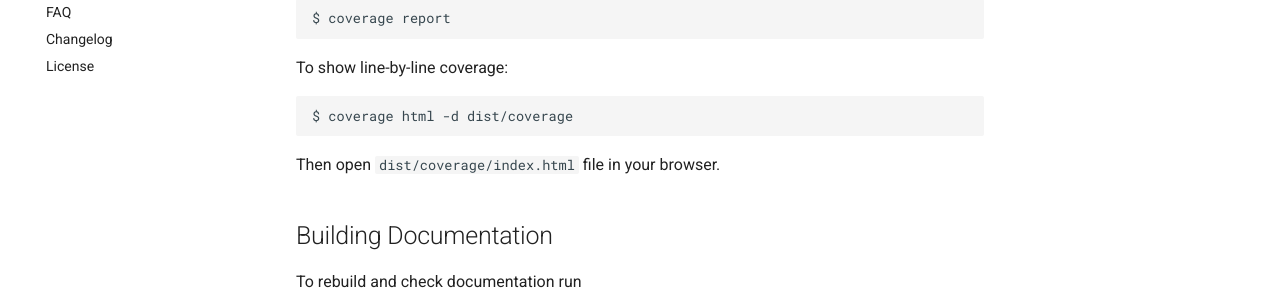
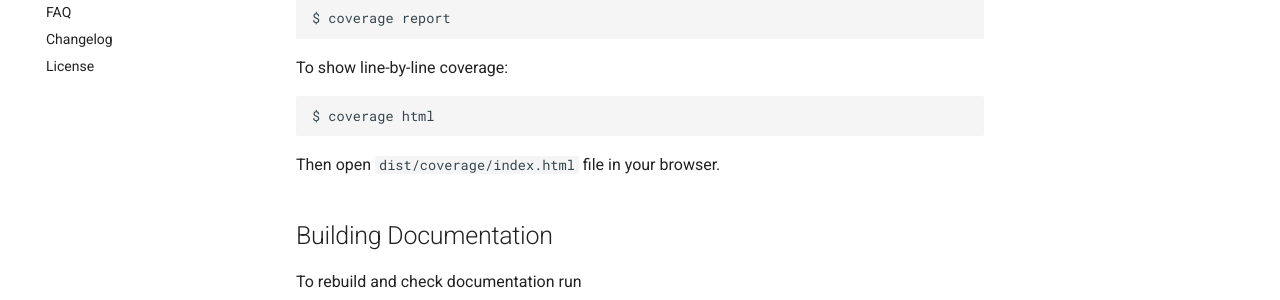
Before and after one commit to gufolabs/gufo_err, an MkDocs documentation site: the page built from docs/testing.md, in a window 1280 px wide and 900 px high, scrolled down 1293 px. Shown: the part 419-719 px from the top of the window. Built offline with MkDocs 1.6.1 and Material for MkDocs 9.7.7, drawn with Linux system fonts in a browser that asks for light colours; comment, search, counter and statistics services are not loaded.

Commit message:
Set coverage html report destination

````diff
--- a/docs/testing.md
+++ b/docs/testing.md
@@ -84,7 +84,7 @@ $ coverage report
 To show line-by-line coverage:
 
 ```
-$ coverage html -d dist/coverage
+$ coverage html
 ```
 
 Then open `dist/coverage/index.html` file in your browser.
--- a/pyproject.toml
+++ b/pyproject.toml
@@ -11,3 +11,6 @@ target-version = ['py39']
 
 [tool.coverage.run]
 omit = ["*tests*", "*examples*"]
+
+[tool.coverage.html]
+directory = "dist/coverage"
````
